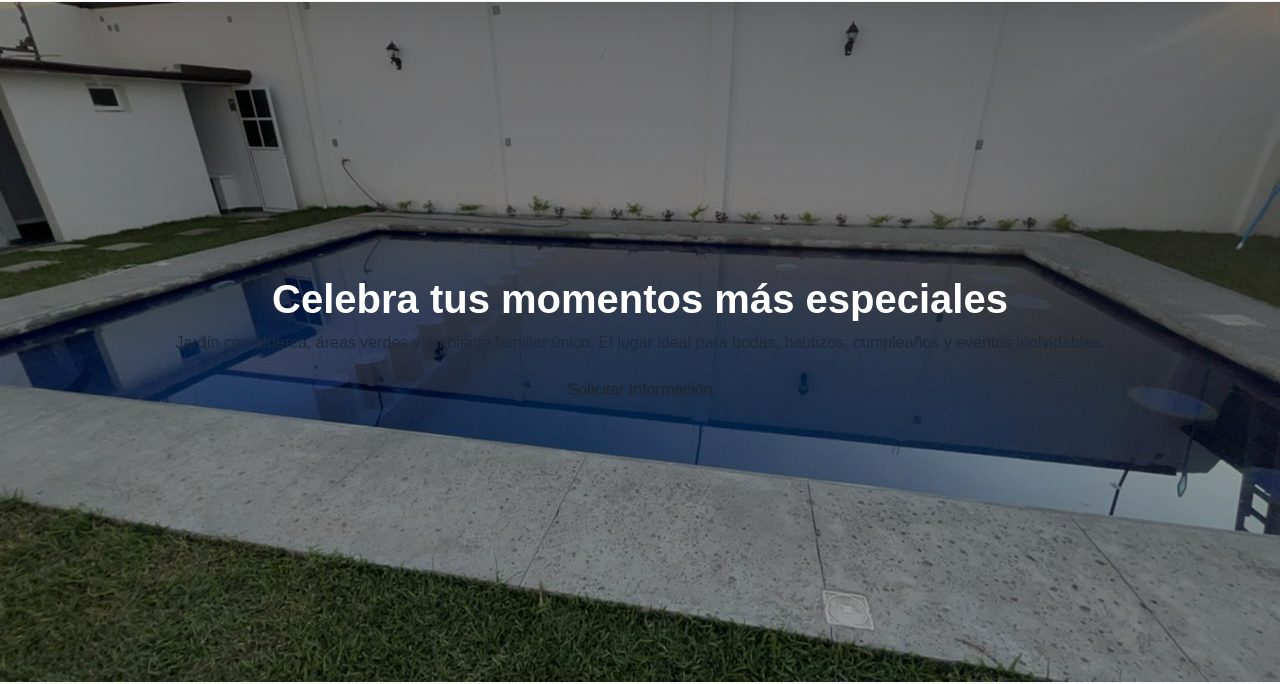
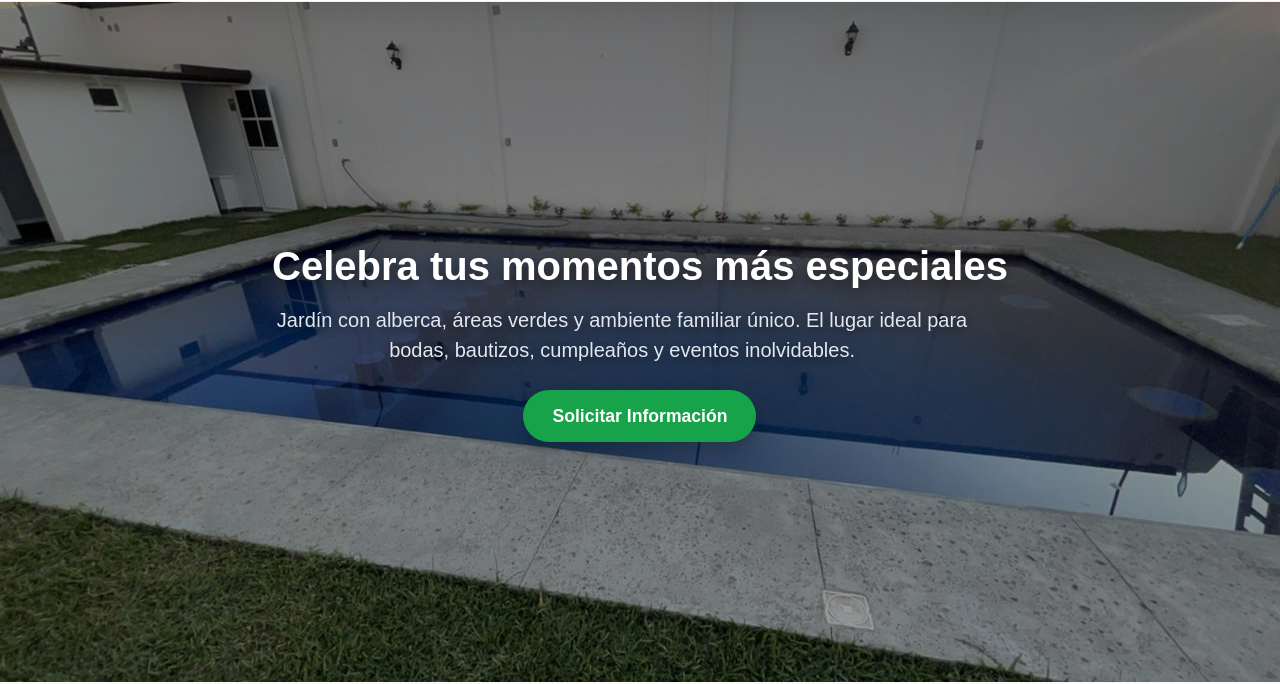
Before and after one commit to charly12543/Jardin, a plain HTML site: page index.html in a window 1280 px wide. Shown: the part 129-813 px from the top of the page. Drawn offline with nearby package versions, Linux system fonts and the light colour scheme.

Commit message:
Update style.css
2nd change

```diff
--- a/style.css
+++ b/style.css
@@ -212,6 +212,49 @@ section{
     box-shadow: 0 10px 30px rgba(0,0,0,0.12);
 }
 
+/* HERO PREMIUM */
+.hero-title {
+  font-size: 3rem;
+  font-weight: 700;
+  color: white;
+  margin-bottom: 15px;
+  text-shadow: 0 5px 15px rgba(0,0,0,0.5);
+}
+
+.hero-sub {
+  font-size: 1.25rem;
+  color: #e2e8f0;
+  margin-bottom: 25px;
+  max-width: 700px;
+  text-shadow: 0 3px 10px rgba(0,0,0,0.4);
+}
+
+.btn-hero {
+  background-color: #16a34a;
+  color: white;
+  font-weight: 600;
+  padding: 12px 28px;
+  font-size: 1.1rem;
+  border-radius: 30px;
+  box-shadow: 0 8px 20px rgba(0,0,0,0.25);
+  transition: .3s ease;
+}
+
+.btn-hero:hover {
+  background-color: #15803d;
+  transform: translateY(-3px);
+  box-shadow: 0 12px 30px rgba(0,0,0,0.35);
+}
+
+
+
+
+
+
+
+
+
+
 /* ===============================
    RESPONSIVE
 =================================*/
```
